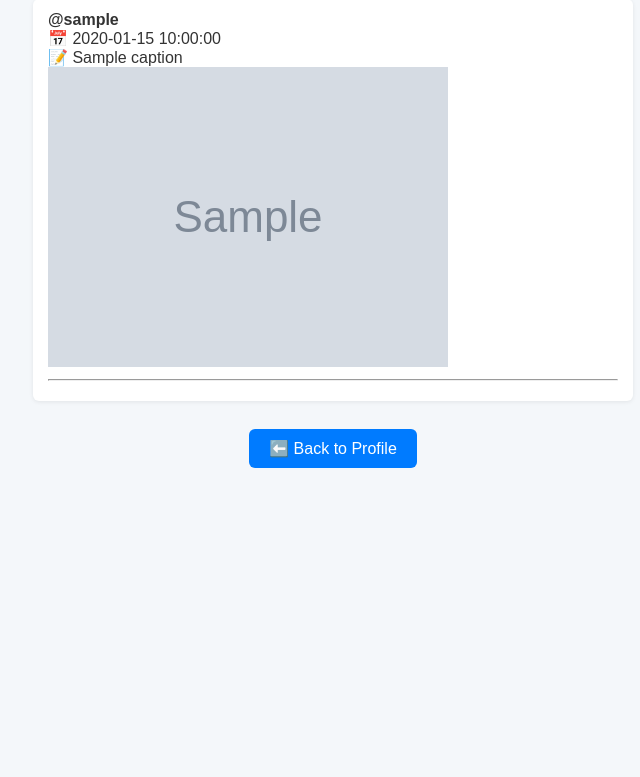
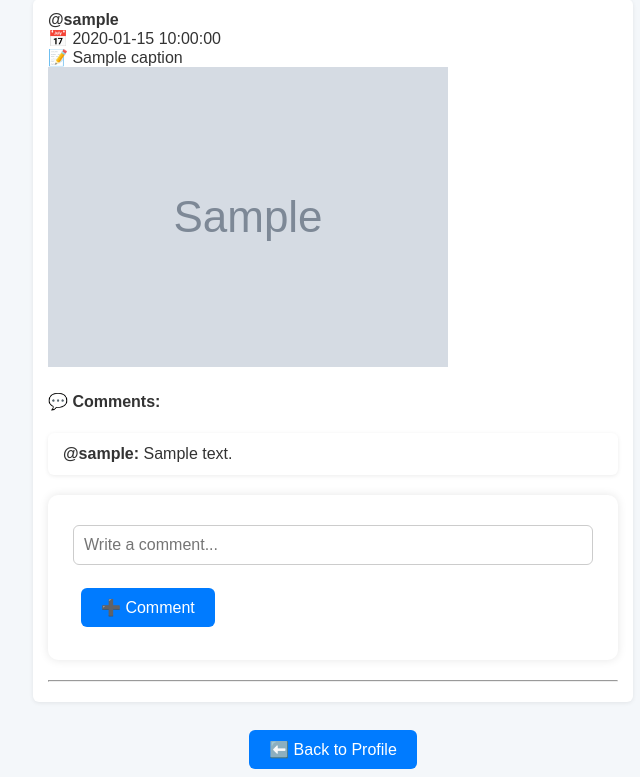
Before and after one commit to Gicheru-yvonne/instaclone-cloud-app, a FastAPI app: template templates/timeline.html in a window 1280 px wide. Shown: the part 98-875 px from the top of the page, without its empty margins (307-947 px from the left). Before the commit the page ends 566 px from the top, so only its background shows below. Run offline with FastAPI, Linux system fonts and the light colour scheme; the template is opened without the code that fills it: most values are stand-ins (such as "Sample title", 1, 10 or a date in 2020); grey boxes marked "Sample" are stand-in pictures.

Commit message:
Add Comments  shown in reverse chronological order.

```diff
--- a/main.py
+++ b/main.py
@@ -463,14 +463,12 @@ async def timeline_page(request: Request):
         uid = decoded.get("uid") or decoded.get("sub")
         username = decoded.get("email").split("@")[0].lower()
 
-
         user_doc = db.collection("User").document(uid).get()
         if not user_doc.exists:
             return RedirectResponse("/profile")
 
         user_data = user_doc.to_dict()
         following = user_data.get("following", [])
-
 
         usernames = [username]
         for entry in following:
@@ -481,7 +479,6 @@ async def timeline_page(request: Request):
                 follow_username = email.split("@")[0].lower()
                 usernames.append(follow_username)
 
-
         posts = []
         for user in usernames:
             query = (
@@ -489,8 +486,27 @@ async def timeline_page(request: Request):
                 .where("Username", "==", user)
                 .stream()
             )
-            posts.extend([post.to_dict() for post in query])
+            for doc in query:
+                post_data = doc.to_dict()
+                post_data["id"] = doc.id
 
+                # Fetch recent comments for this post
+                comments_query = (
+                    db.collection("Post")
+                    .document(doc.id)
+                    .collection("Comments")
+                    .order_by("timestamp", direction=firestore.Query.DESCENDING)
+                    .limit(5)
+                    .stream()
+                )
+                comments = []
+                for c in comments_query:
+                    c_data = c.to_dict()
+                    c_data["username"] = c_data.get("author", "").split("@")[0]
+                    comments.append(c_data)
+
+                post_data["comments"] = comments
+                posts.append(post_data)
 
         posts = sorted(posts, key=lambda p: p.get("Date", ""), reverse=True)[:50]
 
@@ -502,3 +518,26 @@ async def timeline_page(request: Request):
     except Exception as e:
         print("❌ Error loading timeline:", e)
         return RedirectResponse("/login")
+
+
+@app.post("/comment")
+async def add_comment(request: Request, post_id: str = Form(...), text: str = Form(...)):
+    try:
+        decoded = verify_token(request)
+        author = decoded.get("email")
+
+        if len(text) > 200:
+            raise HTTPException(status_code=400, detail="Comment too long")
+
+        comment_data = {
+            "text": text,
+            "author": author,
+            "timestamp": datetime.utcnow().isoformat()
+        }
+
+        db.collection("Post").document(post_id).collection("Comments").add(comment_data)
+
+        return RedirectResponse("/timeline", status_code=302)
+    except Exception as e:
+        print("❌ Error adding comment:", e)
+        return RedirectResponse("/login")
--- a/templates/timeline.html
+++ b/templates/timeline.html
@@ -17,6 +17,25 @@
                     {% if post.ImageURL %}
                         <img src="{{ post.ImageURL }}" alt="Post image" style="max-width: 400px;"><br>
                     {% endif %}
+
+
+                    <h4>💬 Comments:</h4>
+                    {% if post.comments %}
+                        <ul>
+                            {% for comment in post.comments %}
+                                <li><strong>@{{ comment.username }}:</strong> {{ comment.text }}</li>
+                            {% endfor %}
+                        </ul>
+                    {% else %}
+                        <p>No comments yet.</p>
+                    {% endif %}
+
+
+                    <form action="/comment" method="post">
+                        <input type="hidden" name="post_id" value="{{ post.id }}">
+                        <input type="text" name="text" maxlength="200" placeholder="Write a comment..." required>
+                        <button type="submit">➕ Comment</button>
+                    </form>
                     <hr>
                 </li>
             {% endfor %}
```
